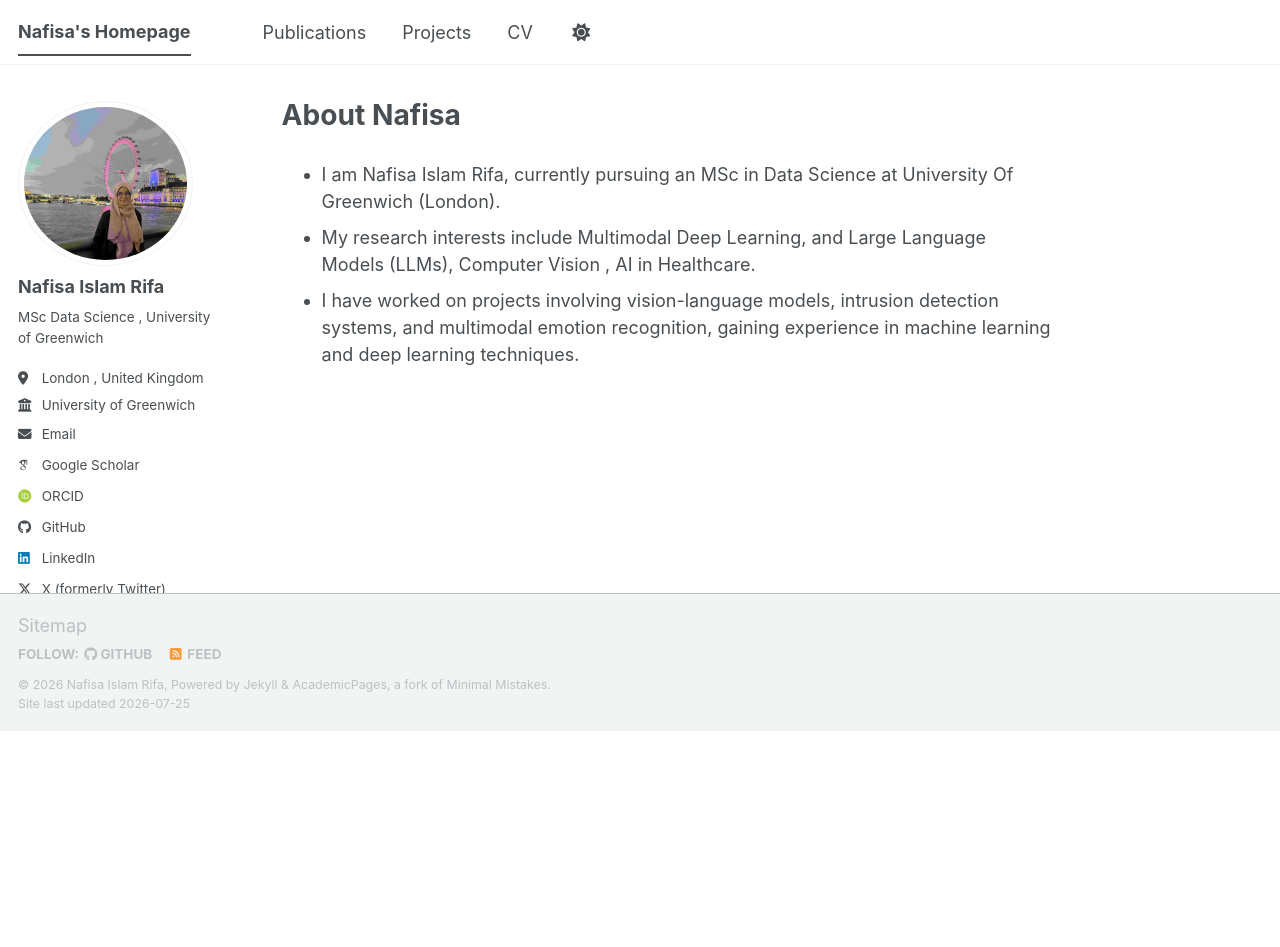
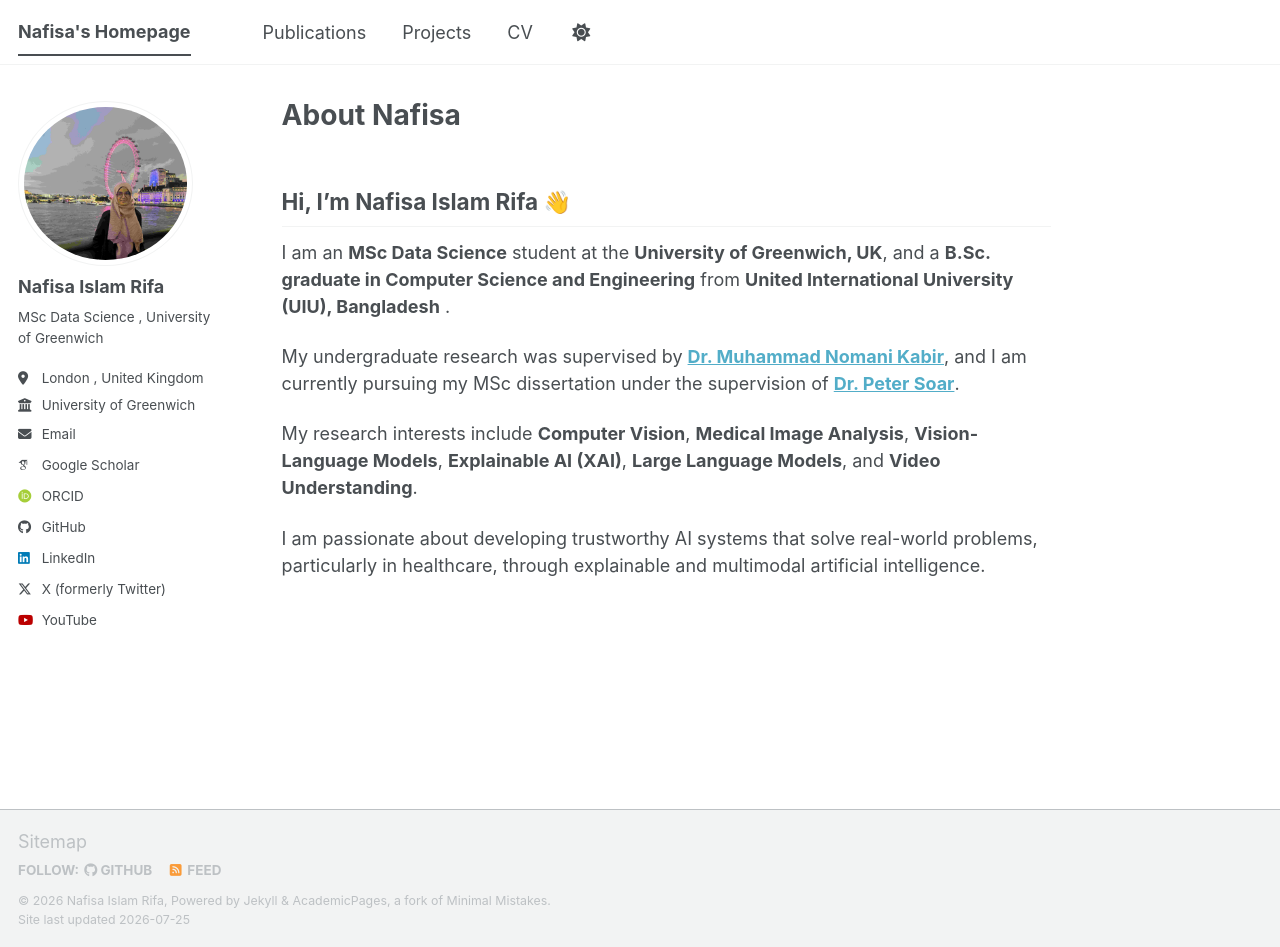
Before and after one commit to NafisaIslamRifa/NafisaIslamRifa.github.io, a Jekyll site: the page built from _pages/about.md, in a window 1280 px wide and 947 px high. Built offline with Jekyll 4.4.1, drawn with Linux system fonts in a browser that asks for light colours; some web fonts are replaced; a script bundle is joined from its source files by our own code; library files that are not in the unit come from our copies.

Commit message:
Revise about page with new bio and research focus
Updated personal introduction and research interests.

```diff
--- a/_pages/about.md
+++ b/_pages/about.md
@@ -6,6 +6,12 @@ redirect_from:
   - /about/
   - /about.html
 ---
-- I am Nafisa Islam Rifa, currently pursuing an MSc in Data Science at University Of Greenwich (London).
-- My research interests include  Multimodal Deep Learning, and Large Language Models (LLMs), Computer Vision , AI in Healthcare.
-- I have worked on projects involving vision-language models, intrusion detection systems, and multimodal emotion recognition, gaining experience in machine learning and deep learning techniques.
+## Hi, I'm Nafisa Islam Rifa 👋
+
+I am an **MSc Data Science** student at the **University of Greenwich, UK**, and a **B.Sc. graduate in Computer Science and Engineering** from **United International University (UIU), Bangladesh** .
+
+My undergraduate research was supervised by **[Dr. Muhammad Nomani Kabir](https://scholar.google.com/citations?user=J0V0RYkAAAAJ&hl=en&oi=ao)**, and I am currently pursuing my MSc dissertation under the supervision of **[Dr. Peter Soar](https://www.gre.ac.uk/people/rep/faculty-of-engineering-and-science/peter-soar)**.
+
+My research interests include **Computer Vision**, **Medical Image Analysis**, **Vision-Language Models**, **Explainable AI (XAI)**, **Large Language Models**, and **Video Understanding**.
+
+I am passionate about developing trustworthy AI systems that solve real-world problems, particularly in healthcare, through explainable and multimodal artificial intelligence.
```
